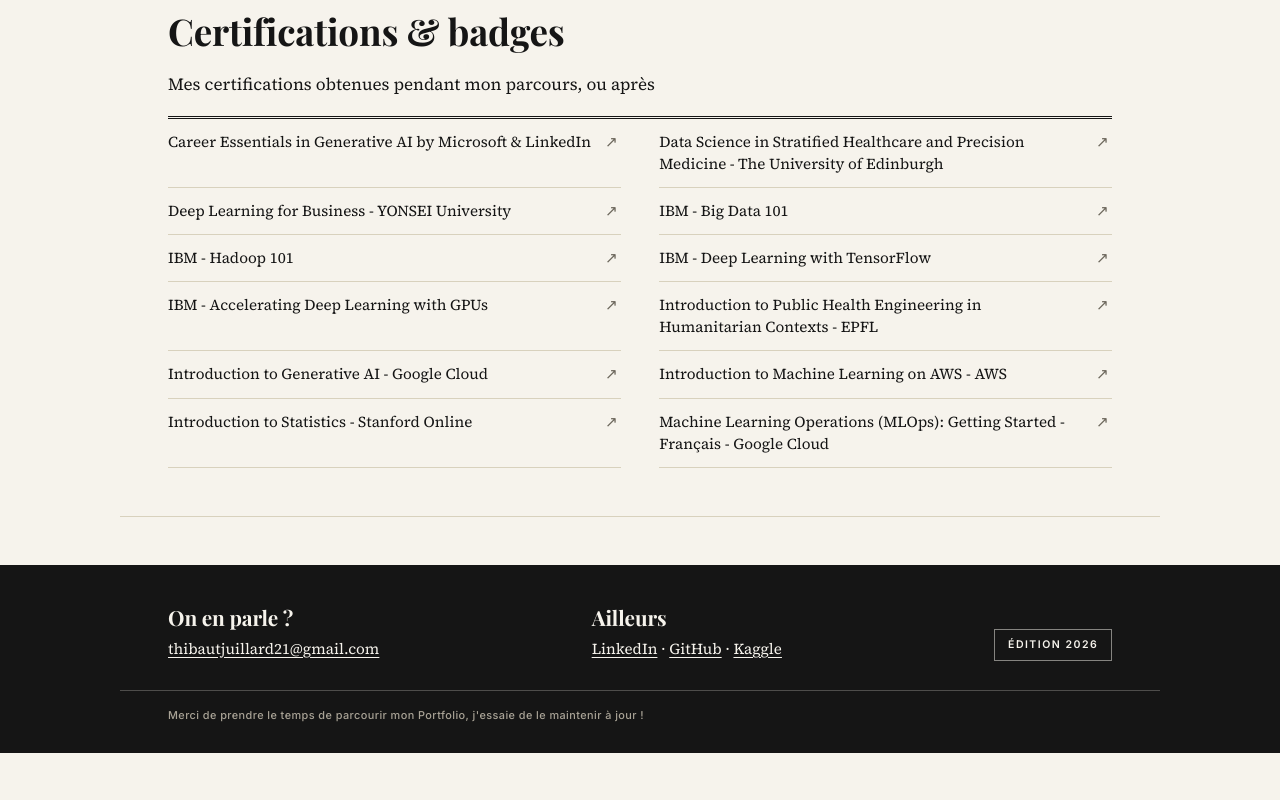
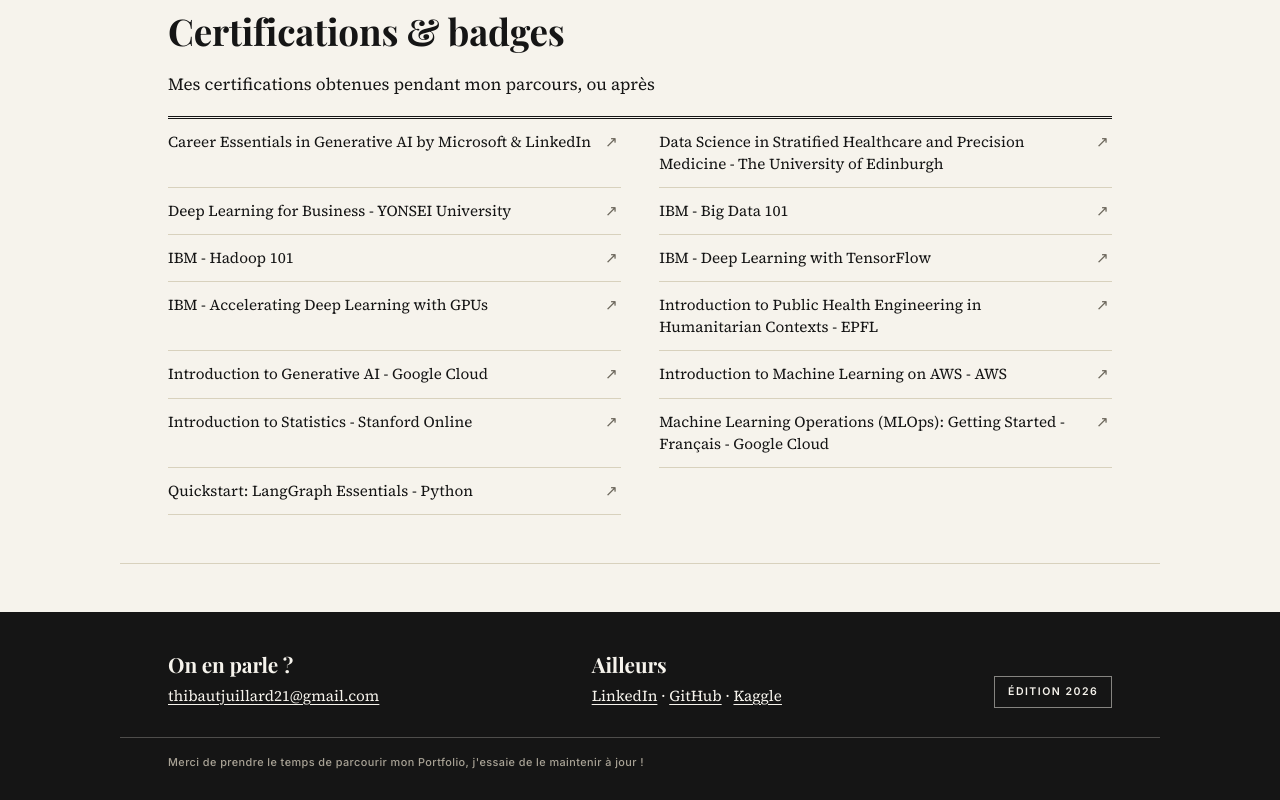
Before and after one commit to Thibaut3/portefolio, a plain HTML site: page parcours.html in a window 1280 px wide. Shown: the part 1371-2171 px from the top of the page. Before the commit the page ends 2124 px from the top, so only its background shows below. Drawn offline with nearby package versions, Linux system fonts and the light colour scheme; a web font is replaced by a local one.

Commit message:
Ajout certification LangGraph

```diff
--- a/parcours.html
+++ b/parcours.html
@@ -4,7 +4,7 @@
 <meta charset="utf-8">
 <meta name="viewport" content="width=device-width, initial-scale=1">
 <title>Parcours</title>
-<meta name="description" content="Formation et certifications de Camille Duportail.">
+<meta name="description" content="Formation et certifications de Thibaut JUILLRAD.">
 <link rel="stylesheet" href="css/style.css">
 </head>
 <body>
@@ -84,6 +84,7 @@ Humanitarian Contexts - EPFL</a></span>
       <span class="stamp--yellow"><a href="ressources/certification/Introduction%20to%20Statistics%20Stanford.pdf">Introduction to Statistics - Stanford Online</a></span>
       <span><a href="ressources/certification/MLOps%20Google.pdf">Machine Learning Operations (MLOps): Getting
 Started - Français - Google Cloud</a></span>
+      <span class="stamp--pink"><a href="ressources/certification/LangGraph%20-%202026-10-09.pdf">Quickstart: LangGraph Essentials - Python</a></span>
     </div>
   </section>
 </main>
```
